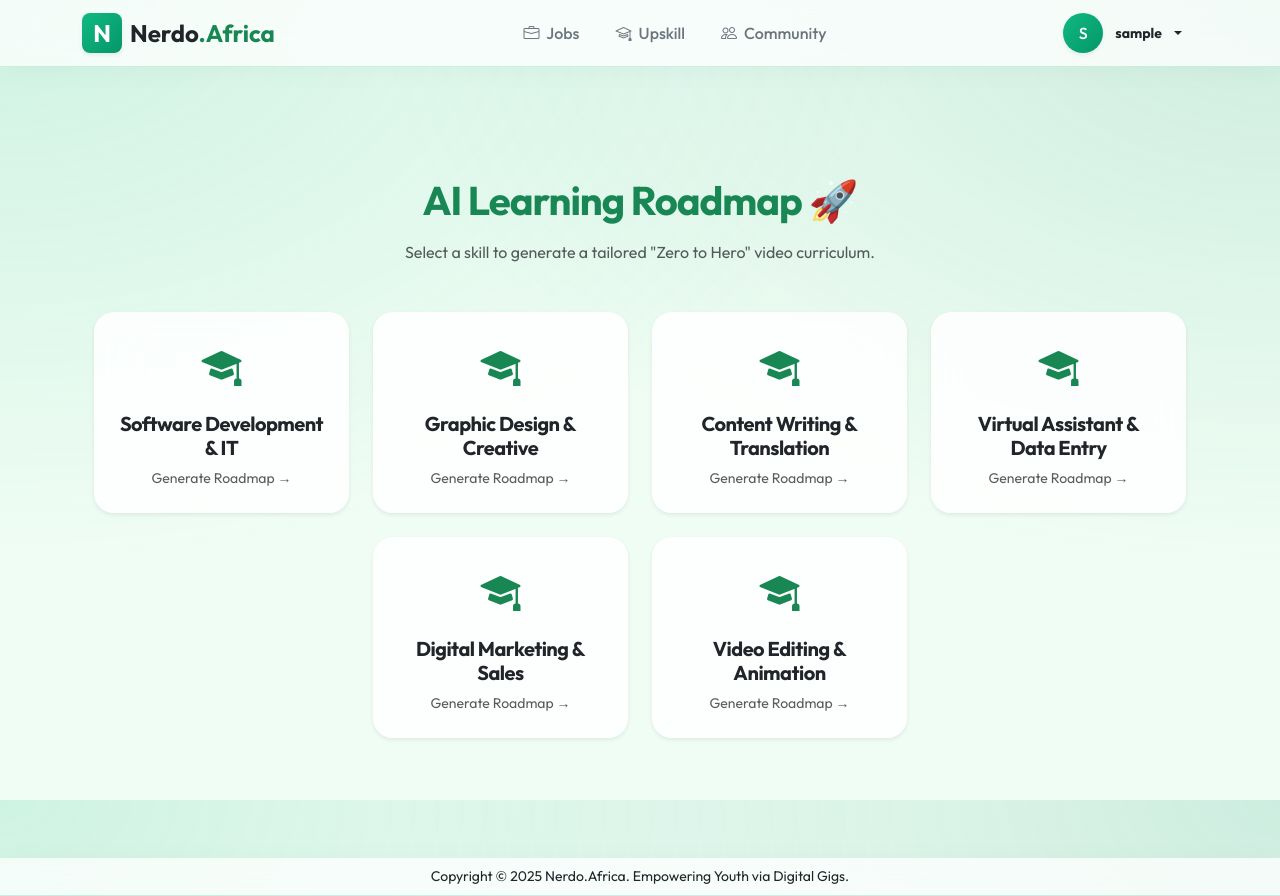
After one commit to 7ever/Nerdo.Africa, a Django app: page /learning/ in a window 1280 px wide. The commit adds this page. Run offline with Django 5.2, Linux system fonts and the light colour scheme; the visitor is signed in with stand-in values (Sample User, id 1).

Commit message:
Add learning templates and link to navbar

```diff
--- /dev/null
+++ b/nerdo_project/apps/learning/templates/learning/home.html
@@ -0,0 +1,35 @@
+{% extends 'base.html' %}
+
+{% block content %}
+<div class="container py-5 text-center">
+    <h1 class="fw-bold text-success mb-3">AI Learning Roadmap 🚀</h1>
+    <p class="text-muted mb-5">Select a skill to generate a tailored "Zero to Hero" video curriculum.</p>
+
+    <div class="row g-4 justify-content-center">
+        {% for code, name in categories %}
+        <div class="col-md-4 col-lg-3">
+            <a href="{% url 'roadmap_view' %}?skill={{ name }}" class="text-decoration-none">
+                <div class="card h-100 shadow-sm border-0 bg-glass hover-card p-4">
+                    <div class="mb-3 text-success">
+                        <i class="bi bi-mortarboard-fill fs-1"></i>
+                    </div>
+                    <h5 class="fw-bold text-dark">{{ name }}</h5>
+                    <small class="text-muted">Generate Roadmap &rarr;</small>
+                </div>
+            </a>
+        </div>
+        {% endfor %}
+    </div>
+</div>
+
+<style>
+    .hover-card {
+        transition: transform 0.3s ease, box-shadow 0.3s ease;
+    }
+
+    .hover-card:hover {
+        transform: translateY(-5px);
+        box-shadow: 0 10px 20px rgba(0, 0, 0, 0.1) !important;
+    }
+</style>
+{% endblock %}
--- a/nerdo_project/templates/nav.html
+++ b/nerdo_project/templates/nav.html
@@ -26,8 +26,8 @@
                     </a>
                 </li>
                 <li class="nav-item">
-                    <a class="nav-link px-3 rounded-pill fw-medium text-secondary" href="#">
-                        <i class="bi bi-mortarboard me-1"></i> Campus
+                    <a class="nav-link px-3 rounded-pill fw-medium text-secondary" href="{% url 'learning_home' %}">
+                        <i class="bi bi-mortarboard me-1"></i> Upskill
                     </a>
                 </li>
                 <li class="nav-item">
@@ -73,7 +73,8 @@
                                 </div>
                                 {% endif %}
                                 <div class="overflow-hidden">
-                                    <h6 class="mb-0 fw-bold text-dark text-truncate">{{ user.first_name }} {{user.last_name }}</h6>
+                                    <h6 class="mb-0 fw-bold text-dark text-truncate">{{ user.first_name }}
+                                        {{user.last_name }}</h6>
                                     <small class="text-muted text-truncate d-block">{{ user.email }}</small>
                                 </div>
                             </a>
```
Also changed, not shown: nerdo_project/apps/learning/templates/learning/roadmap.html (added, +46 -0 lines).
